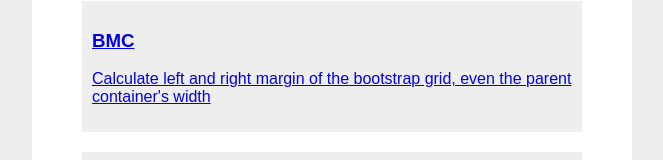
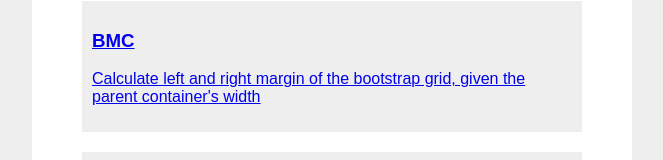
Before and after one commit to iftekharazam/iftekharazam.github.io, a plain HTML site: page index.html in a window 1280 px wide. Shown: the part 162-322 px from the top of the page, without its empty margins (308-971 px from the left). Drawn offline with Linux system fonts and the light colour scheme.

```diff
--- a/index.html
+++ b/index.html
@@ -40,7 +40,7 @@
       <div class="tool">
         <a href="bmc.html">
           <h3>BMC</h3>
-          <p>Calculate left and right margin of the bootstrap grid, even the parent container's width</p>
+          <p>Calculate left and right margin of the bootstrap grid, given the parent container's width</p>
         </a>
       </div>
 
```
